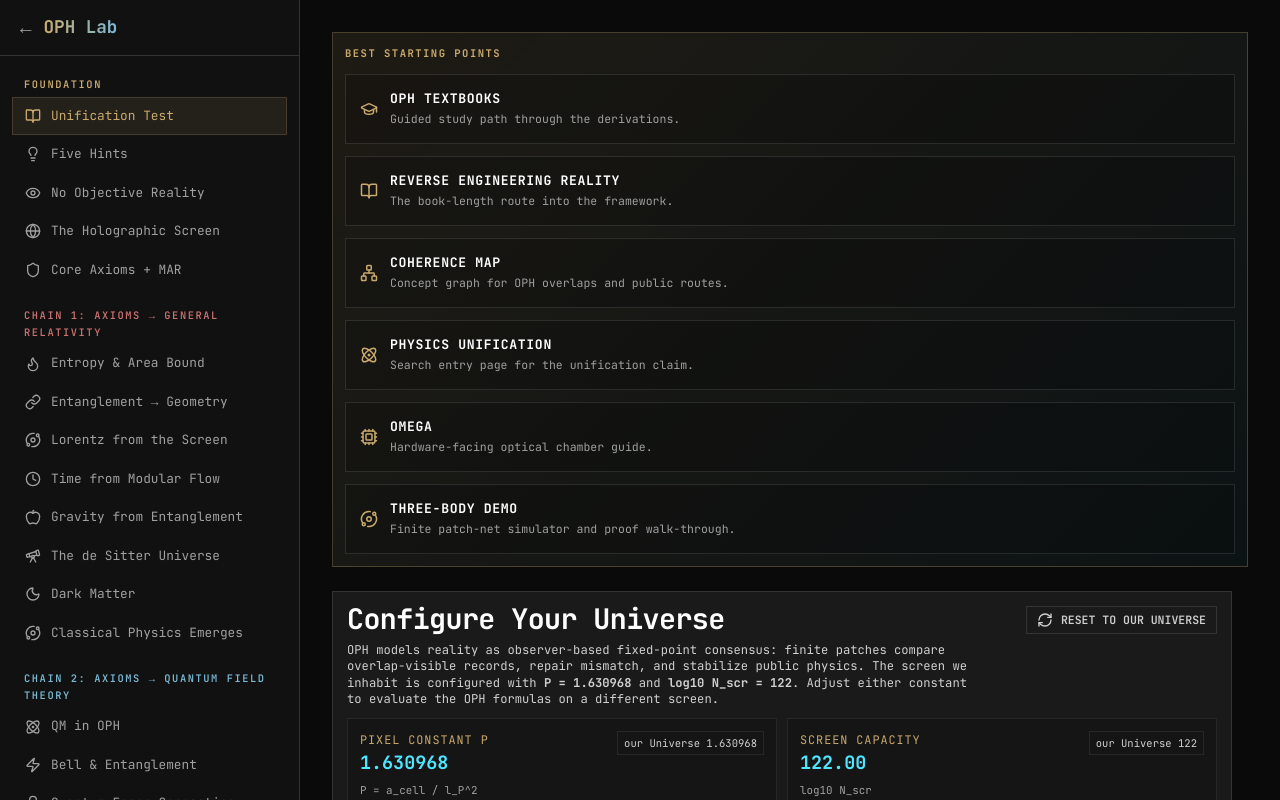
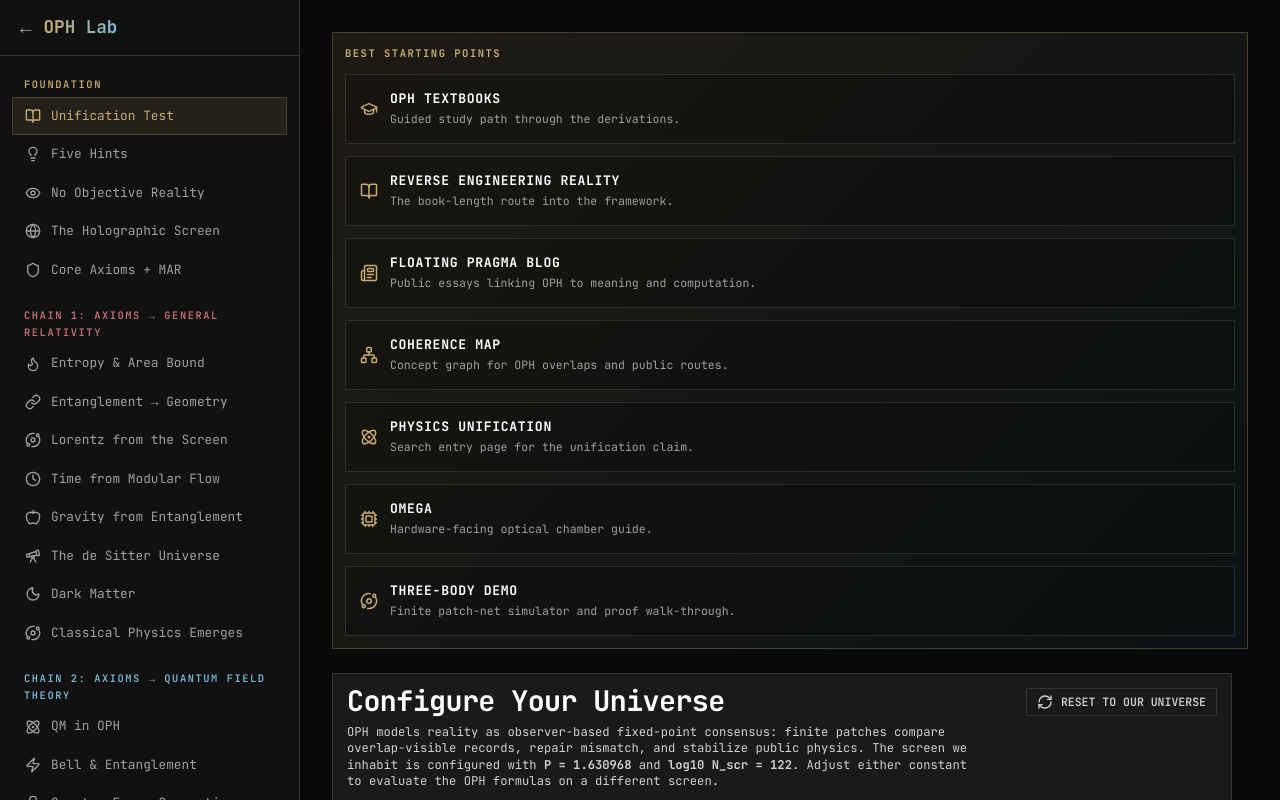
Before and after one commit to muellerberndt/oph-lab, a React (Vite) app: page / in a window 1280 px wide. Built offline with nearby package versions, Linux system fonts and the light colour scheme.

Commit message:
Add blog to OPH Lab links

```diff
--- a/index.html
+++ b/index.html
@@ -70,6 +70,7 @@
   <link rel="related" href="https://floatingpragma.io/" title="Floating Pragma" />
   <link rel="related" href="https://floatingpragma.io/oph/" title="Observer Patch Holography" />
   <link rel="related" href="https://floatingpragma.io/oph/physics-unification/" title="Observer Patch Holography and Physics Unification" />
+  <link rel="related" href="https://blog.floatingpragma.io/" title="Floating Pragma Blog" />
   <link rel="related" href="https://oph-book.floatingpragma.io/" title="Reverse Engineering Reality" />
   <link rel="related" href="https://learn.floatingpragma.io/" title="OPH Textbooks" />
   <link rel="related" href="https://coherence.floatingpragma.io/" title="OPH Coherence Map" />
@@ -92,6 +93,7 @@
     "sameAs": [
       "https://floatingpragma.io/oph/",
       "https://floatingpragma.io/oph/physics-unification/",
+      "https://blog.floatingpragma.io/",
       "https://learn.floatingpragma.io/",
       "https://oph-book.floatingpragma.io/",
       "https://coherence.floatingpragma.io/",
@@ -100,7 +102,7 @@
       "https://challenge.floatingpragma.io/"
     ],
     "applicationCategory": "EducationalApplication",
-    "keywords": ["observer patch holography", "physics unification", "quantum gravity", "holographic principle", "emergent spacetime", "standard model derivation", "consensus protocol", "screen microphysics", "observer synchronization"],
+    "keywords": ["observer patch holography", "physics unification", "quantum gravity", "holographic principle", "emergent spacetime", "standard model derivation", "consensus protocol", "screen microphysics", "observer synchronization", "OPH blog"],
     "author": {
       "@type": "Person",
       "name": "Bernhard Mueller",
--- a/src/components/Layout.tsx
+++ b/src/components/Layout.tsx
@@ -1,13 +1,13 @@
 import { useState, useEffect } from 'react';
 import { NavLink, Outlet, useLocation } from 'react-router-dom';
-import { Atom, BookOpen, Cpu, GraduationCap, Menu, Network, Orbit, X } from 'lucide-react';
+import { Atom, BookOpen, Cpu, GraduationCap, Menu, Network, Newspaper, Orbit, X } from 'lucide-react';
 import './Layout.css';
 import { WALKTHROUGH_STEPS, PART_LABELS, PART_COLORS, type PartId } from '../routes/walkthrough';
 import { WalkthroughNav } from './WalkthroughNav';
 import { installLinkTracking, trackPageView } from '../lib/analytics';
 import { SeoManager } from './SeoManager';
 import { getSeoMeta } from '../seo';
-import { BOOK_URL, CHALLENGE_URL, COHERENCE_URL, OMEGA_URL, OVERVIEW_URL, PHYSICS_UNIFICATION_URL, RESEARCH_REPO_URL, SIMULATION_URL, TEXTBOOKS_URL, THEORY_URL, THREE_BODY_DEMO_URL } from '../content/paperSurface';
+import { BLOG_URL, BOOK_URL, CHALLENGE_URL, COHERENCE_URL, OMEGA_URL, OVERVIEW_URL, PHYSICS_UNIFICATION_URL, RESEARCH_REPO_URL, SIMULATION_URL, TEXTBOOKS_URL, THEORY_URL, THREE_BODY_DEMO_URL } from '../content/paperSurface';
 
 export function Layout() {
     const [isMobileMenuOpen, setIsMobileMenuOpen] = useState(false);
@@ -99,6 +99,13 @@ export function Layout() {
                                 <small>The book-length route into the framework.</small>
                             </span>
                         </a>
+                        <a className="global-resource-link" href={BLOG_URL}>
+                            <Newspaper size={18} />
+                            <span>
+                                <strong>Floating Pragma Blog</strong>
+                                <small>Public essays linking OPH to meaning and computation.</small>
+                            </span>
+                        </a>
                         <a className="global-resource-link" href={COHERENCE_URL}>
                             <Network size={18} />
                             <span>
@@ -146,6 +153,8 @@ export function Layout() {
                                 {' \u2022 '}
                                 <a href={OVERVIEW_URL} style={{ color: 'var(--accent-gold)', textDecoration: 'none' }}>OPH Overview</a>
                                 {' \u2022 '}
+                                <a href={BLOG_URL} style={{ color: 'var(--accent-gold)', textDecoration: 'none' }}>Blog</a>
+                                {' \u2022 '}
                                 <a href={THEORY_URL} style={{ color: 'var(--accent-gold)', textDecoration: 'none' }}>Theory of Everything</a>
                                 {' \u2022 '}
                                 <a href={PHYSICS_UNIFICATION_URL} style={{ color: 'var(--accent-gold)', textDecoration: 'none' }}>Physics Unification</a>
--- a/src/content/paperSurface.ts
+++ b/src/content/paperSurface.ts
@@ -28,6 +28,7 @@ export const OVERVIEW_URL = 'https://floatingpragma.io/oph/';
 export const THEORY_URL = 'https://floatingpragma.io/oph/theory-of-everything/';
 export const SIMULATION_URL = 'https://floatingpragma.io/oph/simulation-theory/';
 export const PHYSICS_UNIFICATION_URL = 'https://floatingpragma.io/oph/physics-unification/';
+export const BLOG_URL = 'https://blog.floatingpragma.io/';
 export const BOOK_URL = 'https://oph-book.floatingpragma.io/';
 export const TEXTBOOKS_URL = 'https://learn.floatingpragma.io/';
 export const THREE_BODY_DEMO_URL = 'https://3body.floatingpragma.io/';
--- a/src/pages/Resources.tsx
+++ b/src/pages/Resources.tsx
@@ -1,5 +1,6 @@
 import { Explainer } from '../components/Explainer';
 import {
+    BLOG_URL,
     BOOK_URL,
     CHALLENGE_URL,
     CLAIM_TIER_LEGEND,
@@ -77,6 +78,9 @@ export function ResourcesPage() {
                     <a href={OVERVIEW_URL} target="_blank" rel="noopener noreferrer" style={{ fontSize: '0.85em' }}>
                         OPH overview &rarr;
                     </a>
+                    <a href={BLOG_URL} target="_blank" rel="noopener noreferrer" style={{ fontSize: '0.85em' }}>
+                        OPH blog &rarr;
+                    </a>
                 </div>
             </div>
 
@@ -134,6 +138,18 @@ export function ResourcesPage() {
                     </p>
                     <a href={BOOK_URL} target="_blank" rel="noopener noreferrer" style={{ fontSize: '0.85em' }}>
                         oph-book.floatingpragma.io &rarr;
+                    </a>
+                </div>
+
+                <div className="card" style={{ borderLeft: '3px solid var(--accent-green)' }}>
+                    <h4 style={{ margin: '0 0 8px 0', fontSize: '0.9em', color: 'var(--accent-green)' }}>
+                        Floating Pragma Blog
+                    </h4>
+                    <p style={{ margin: '0 0 8px 0', fontSize: '0.85em' }}>
+                        Public essays and entry points connecting OPH to meaning, computation, semiotics, and interpretation.
+                    </p>
+                    <a href={BLOG_URL} target="_blank" rel="noopener noreferrer" style={{ fontSize: '0.85em' }}>
+                        blog.floatingpragma.io &rarr;
                     </a>
                 </div>
 
--- a/src/seo.ts
+++ b/src/seo.ts
@@ -39,7 +39,7 @@ const ROUTE_DESCRIPTIONS: Record<string, string> = {
   '/predictions': 'Review the OPH pressure-test surface, separating public quantitative rows from continuation-level signatures and open phenomenology.',
   '/synthesis': 'See how OPH ties the derivation chain together across structural theorems, branch-conditional gravity results, particles, consensus, and observer machinery.',
   '/glossary': 'Use the OPH Lab glossary for concise definitions of the core holography, gravity, and quantum-information terms.',
-  '/resources': 'Find the five-paper OPH stack, book, search-entry pages, coherence map, OMEGA hardware guide, extra demos, challenge, and supporting reading for deeper study of Observer Patch Holography.',
+  '/resources': 'Find the five-paper OPH stack, book, blog, search-entry pages, coherence map, OMEGA hardware guide, extra demos, challenge, and supporting reading for deeper study of Observer Patch Holography.',
 };
 
 function normalizePathname(pathname: string): string {
```
